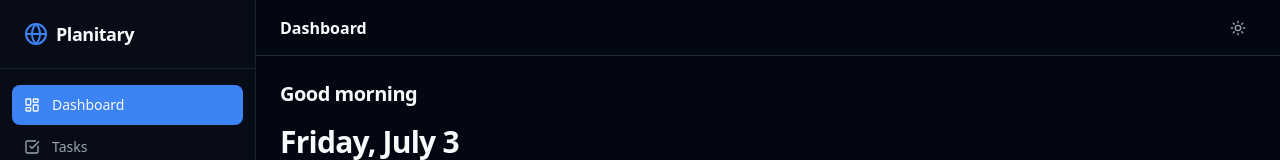
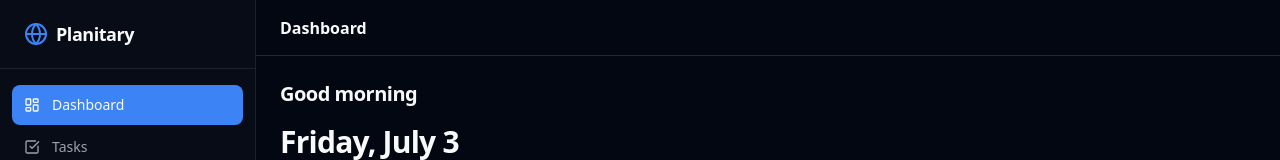
Before and after one commit to cristiangramada/Planitary, a Next.js app: page /dashboard in a window 1280 px wide. Shown: the top 160 px of the page. Built offline with nearby package versions, Linux system fonts and the light colour scheme; no server answers; the database is empty.

Commit message:
Removed theme toggle in banner

```diff
--- a/app/account/AppearanceSection.tsx
+++ b/app/account/AppearanceSection.tsx
@@ -8,8 +8,7 @@ import { AccountCard } from "./AccountCard";
 
 /**
  * Uses useSyncExternalStore to correctly detect client-side rendering without
- * triggering the react-hooks/set-state-in-effect lint rule (same pattern as
- * ThemeToggle).
+ * triggering the react-hooks/set-state-in-effect lint rule.
  */
 function useIsClient() {
   return useSyncExternalStore(
--- a/components/layout/TopNav.tsx
+++ b/components/layout/TopNav.tsx
@@ -1,6 +1,5 @@
 "use client";
 
-import { ThemeToggle } from "@/components/ui/ThemeToggle";
 import { Menu } from "lucide-react";
 
 interface TopNavProps {
@@ -10,7 +9,7 @@ interface TopNavProps {
 
 export function TopNav({ title, onMenuClick }: TopNavProps) {
   return (
-    <header className="flex items-center justify-between h-14 px-6 border-b border-[hsl(var(--border))] bg-[hsl(var(--background))] shrink-0">
+    <header className="flex items-center h-14 px-6 border-b border-[hsl(var(--border))] bg-[hsl(var(--background))] shrink-0">
       <div className="flex items-center gap-3">
         {/* Mobile menu button — visible below lg */}
         <button
@@ -22,10 +21,6 @@ export function TopNav({ title, onMenuClick }: TopNavProps) {
         </button>
         <h1 className="text-base font-semibold">{title}</h1>
       </div>
-
-      <div className="flex items-center gap-2">
-        <ThemeToggle />
-      </div>
     </header>
   );
 }
--- a/components/ui/ThemeToggle.tsx
+++ /dev/null
@@ -1,39 +0,0 @@
-"use client";
-
-import { useTheme } from "next-themes";
-import { Sun, Moon } from "lucide-react";
-import { useSyncExternalStore } from "react";
-
-/**
- * Uses useSyncExternalStore to correctly detect client-side rendering
- * without triggering the react-hooks/set-state-in-effect lint rule.
- * Returns true only on the client, false during SSR.
- */
-function useIsClient() {
-  return useSyncExternalStore(
-    () => () => {},
-    () => true,
-    () => false
-  );
-}
-
-export function ThemeToggle() {
-  const { resolvedTheme, setTheme } = useTheme();
-  const isClient = useIsClient();
-
-  if (!isClient) {
-    return <div className="w-9 h-9" aria-hidden />;
-  }
-
-  const isDark = resolvedTheme === "dark";
-
-  return (
-    <button
-      onClick={() => setTheme(isDark ? "light" : "dark")}
-      className="flex items-center justify-center w-9 h-9 rounded-md text-[hsl(var(--muted-foreground))] hover:bg-[hsl(var(--muted))] hover:text-[hsl(var(--foreground))] transition-colors cursor-pointer"
-      aria-label={isDark ? "Switch to light mode" : "Switch to dark mode"}
-    >
-      {isDark ? <Sun className="w-4 h-4" /> : <Moon className="w-4 h-4" />}
-    </button>
-  );
-}
```
